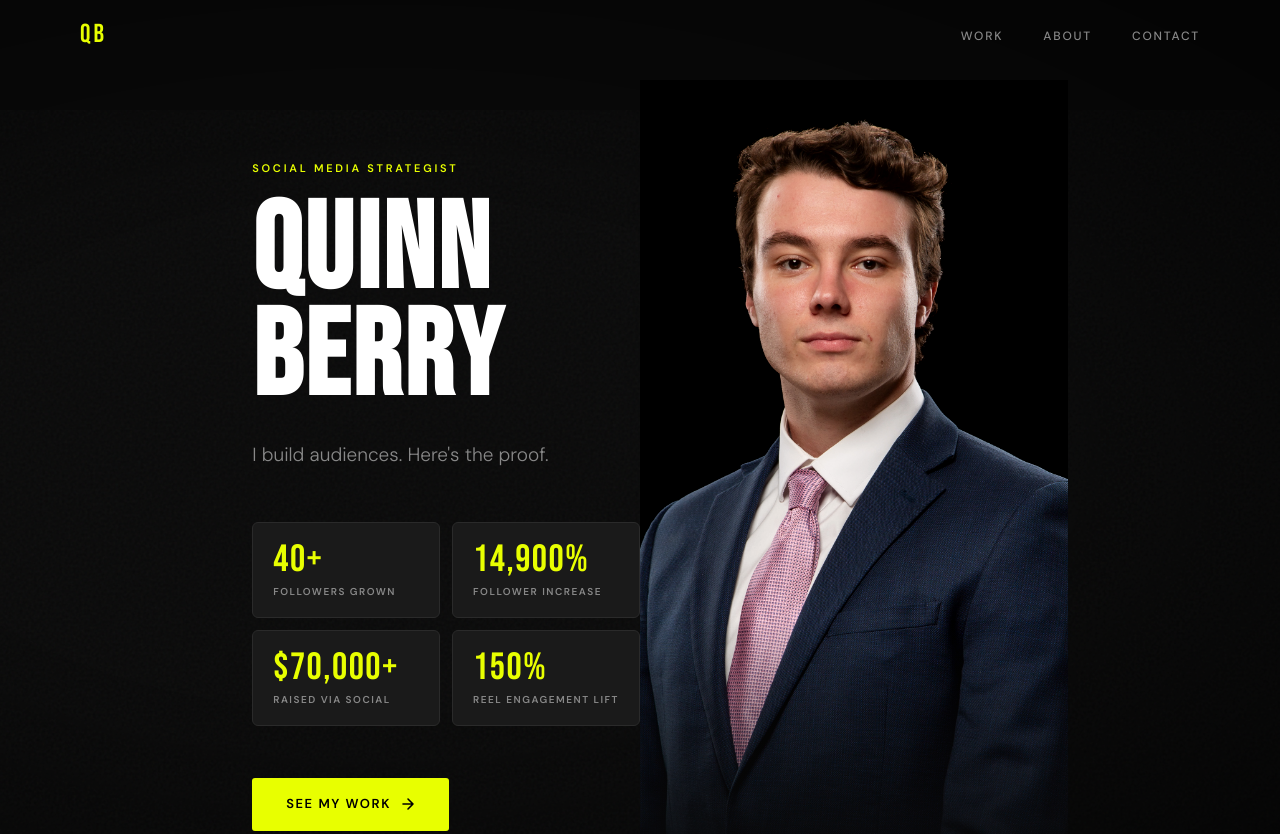
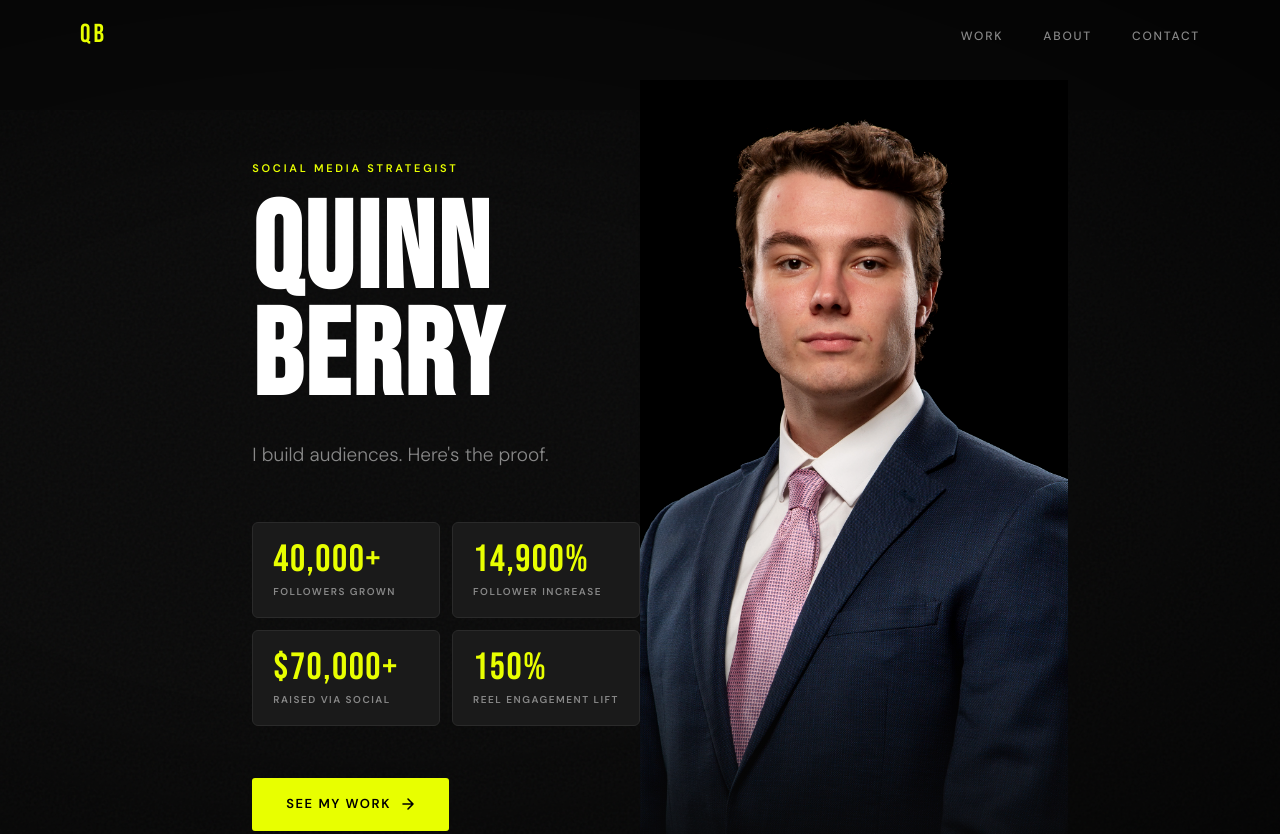
Before and after one commit to qjberry-bates/Quinn-Berry-Portfolio, a plain HTML site: page index.html in a window 1280 px wide. Shown: the top 834 px of the page. Drawn offline with Linux system fonts and the light colour scheme.

Commit message:
Update index.html

```diff
--- a/index.html
+++ b/index.html
@@ -851,7 +851,7 @@
         <div class="hero-stats" id="heroStats">
           <div class="stat-pill">
             <span class="stat-num"
-                  data-target="40,000"
+                  data-target="40000"
                   data-prefix=""
                   data-suffix="+"
                   data-comma="true">0</span>
```
